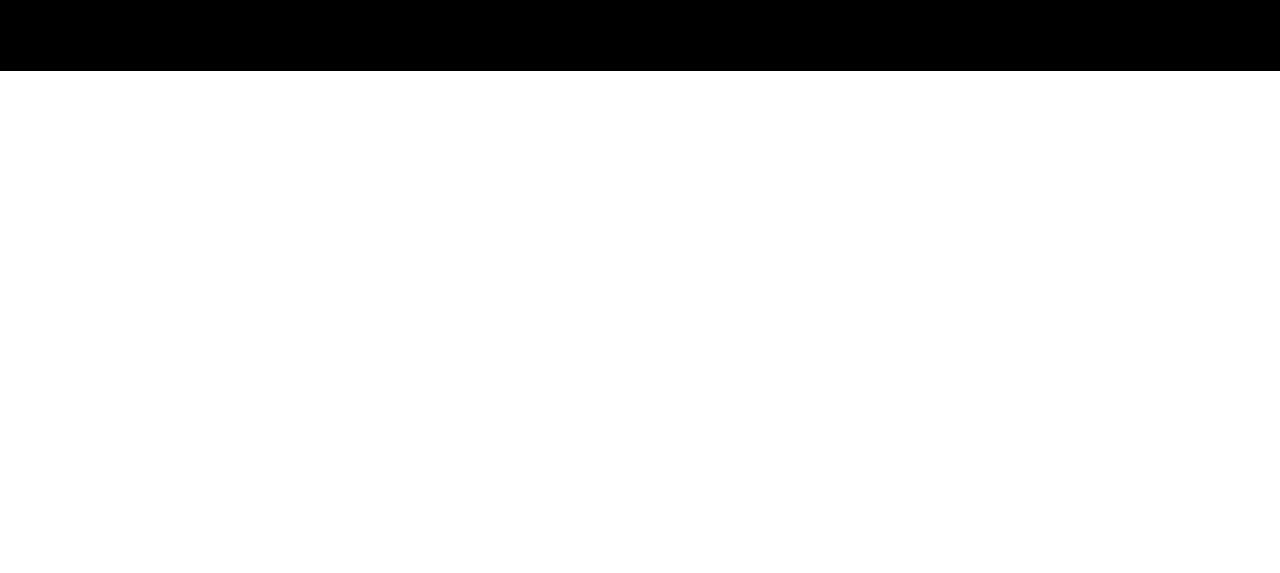
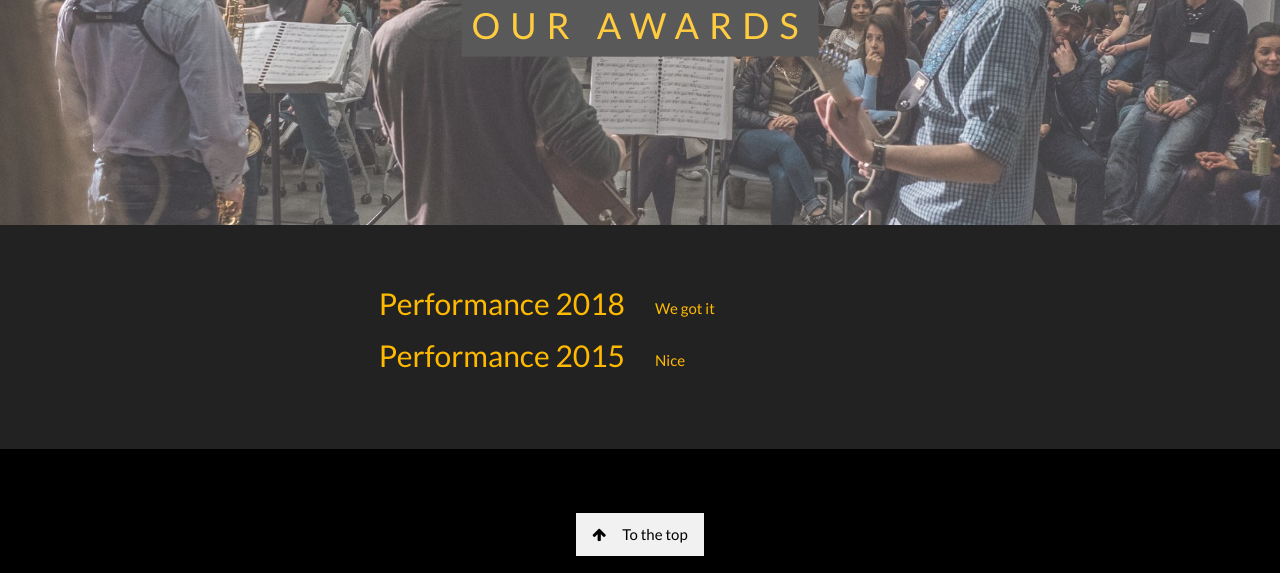
Before and after one commit to ubcjazzclubdev/Club-Website-Old, a plain HTML site: page about.html in a window 1280 px wide. Shown: the part 2183-2756 px from the top of the page. Before the commit the page ends 2254 px from the top, so only its background shows below. Drawn offline with nearby package versions, Linux system fonts and the light colour scheme.

Commit message:
Added awards section
Signed-off-by: Piyotr-K <piyotrkao1998@outlook.com>

```diff
--- a/about.html
+++ b/about.html
@@ -196,6 +196,40 @@
         </div>
     </div>
 
+    <!-- Second Parallax Image divider -->
+    <div class="bgimg-2 w3-display-container w3-opacity-min">
+        <div class="w3-display-middle">
+            <span id="logo2_text" class="w3-xxlarge">OUR AWARDS</span>
+        </div>
+    </div>
+
+    <div class="awards-container">
+        <div class="row">
+            <div class="col-md-6 award-img">
+                <h2>
+                    Performance 2018
+                </h2>
+            </div>
+            <div class="col-md-6 award-desc">
+                <p>
+                    We got it
+                </p>
+            </div>
+        </div>
+        <div class="row">
+            <div class="col-md-6 award-img">
+                <h2>
+                    Performance 2015
+                </h2>
+            </div>
+            <div class="col-md-6 award-desc">
+                <p>
+                    Nice
+                </p>
+            </div>
+        </div>
+    </div>
+
     <!-- Footer -->
     <footer class="w3-center w3-black w3-padding-64">
         <a href="#home" class="w3-button w3-light-grey"><i class="fa fa-arrow-up w3-margin-right"></i>To the top</a>
--- a/resources/css/main.css
+++ b/resources/css/main.css
@@ -105,8 +105,8 @@ html {
 */
 
 #testimonials-sec {
-    color: yellow;
-    background-color: #404040;
+    color: var(--primary-colour);
+    background-color: var(--secondary-colour);
 }
 
 .quote {
@@ -120,7 +120,15 @@ html {
     text-align: right;
 }
 
-/** Execs Section **/
+.awards-container {
+    color: var(--primary-colour);
+    background-color: var(--secondary-colour);
+    padding: 60px;
+}
+
+.award-img {
+    text-align: right;
+}
 
 @-webkit-keyframes fade {
     from {
@@ -156,6 +164,14 @@ html {
     letter-spacing: 10px;
     padding: 10px;
 }
+
+/* == End About CSS == */
+
+/*
+
+    The Team Page
+
+*/
 
 /** Exec Team Separator CSS **/
 
@@ -208,7 +224,7 @@ html {
     }
 }
 
-/* == End About CSS == */
+/* == End Exec Team Page == */
 
 /**
 
```
Also changed, not shown: 1 other file.
